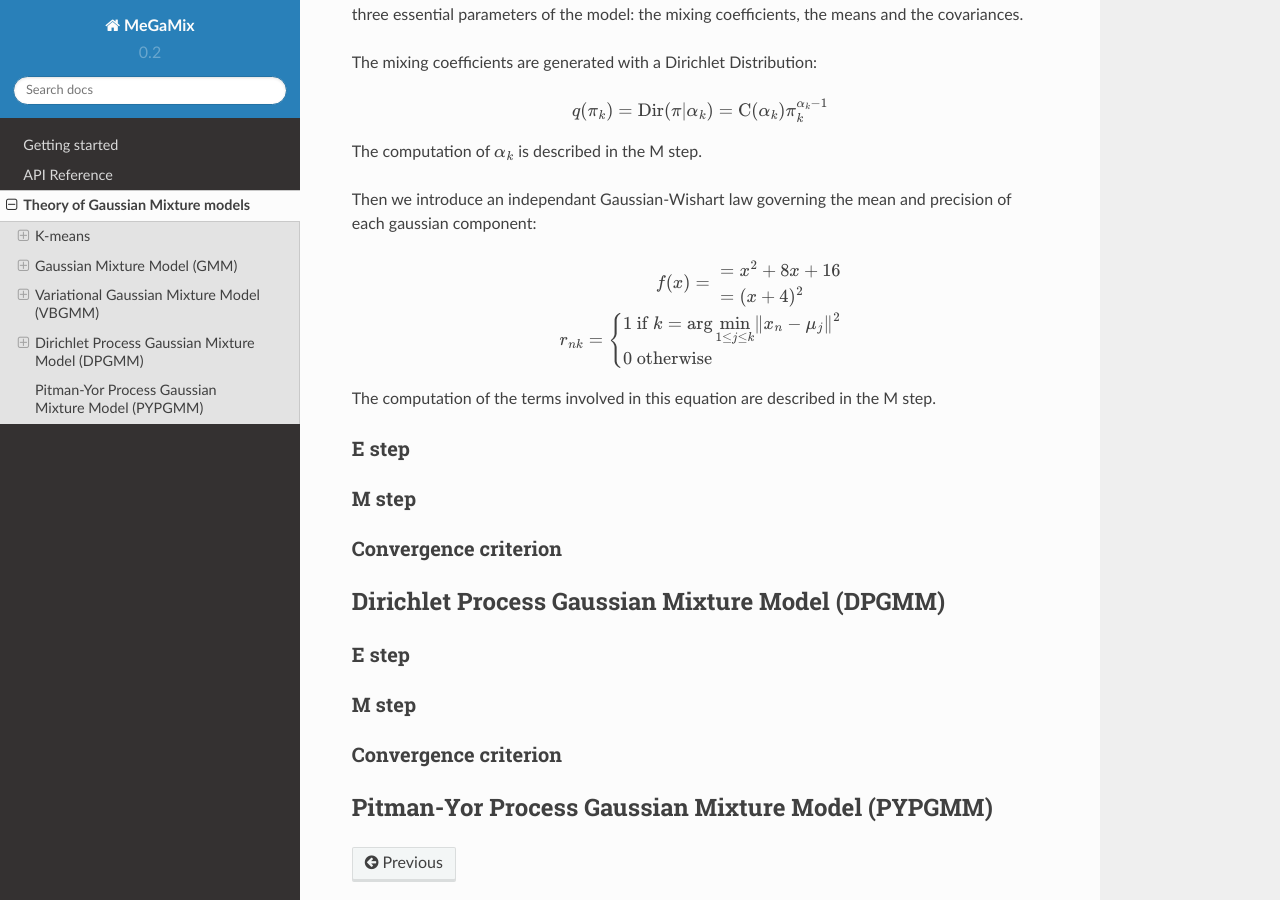
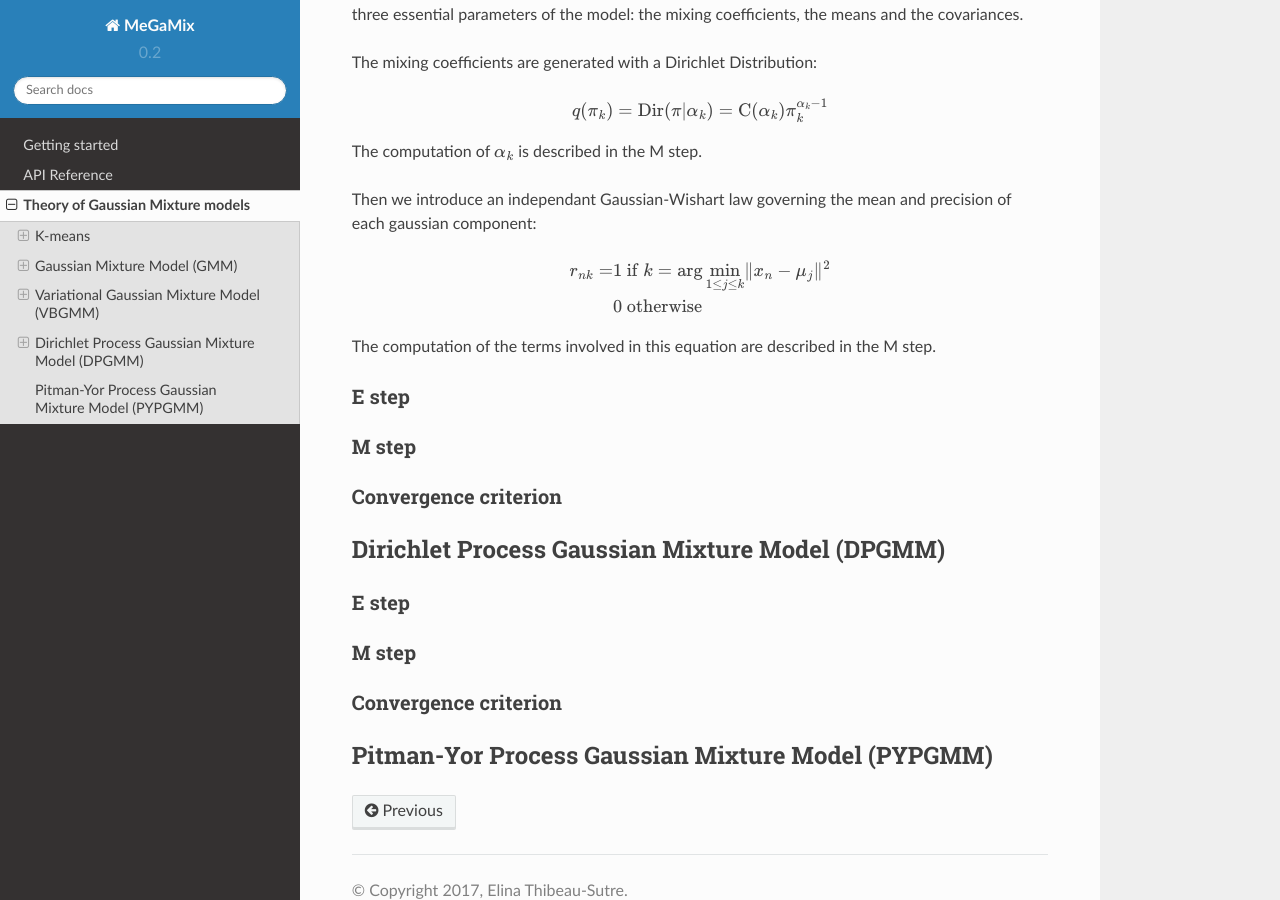
Before and after one commit to 14thibea/megamix, a Sphinx documentation site: the page built from doc/technical_doc.rst, in a window 1280 px wide and 900 px high, scrolled down 3095 px. Built offline with Sphinx 7.4.7 and the Read the Docs theme 2.0.0, drawn with Linux system fonts in a browser that asks for light colours; formulas are drawn with MathJax 3.

Commit message:
try split

```diff
--- a/doc/technical_doc.rst
+++ b/doc/technical_doc.rst
@@ -159,19 +159,10 @@
 
 .. math::
 
-   f(x) =
     \begin{split}
-        &= x^2 + 8x + 16 \\
-        &= (x+4)^2
-    \end{split}
-
-
-  r_{nk} = \left\{
-    \begin{split}
-    & 1 \text{ if } k = \arg\min_{1 \leq j \leq k}\lVert x_n-\mu_j\rVert^2 \\
+    r_{nk} = & 1 \text{ if } k = \arg\min_{1 \leq j \leq k}\lVert x_n-\mu_j\rVert^2 \\
     & 0 \text{ otherwise}
     \end{split}
-  \right.
 
 The computation of the terms involved in this equation are described in the M step.
 
```
